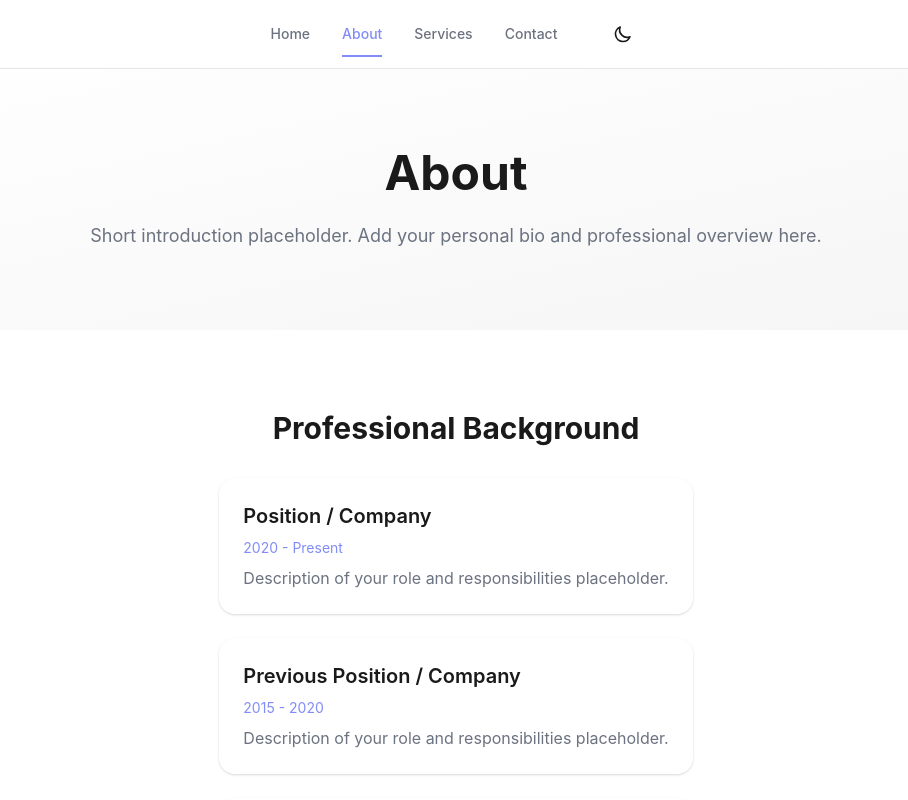
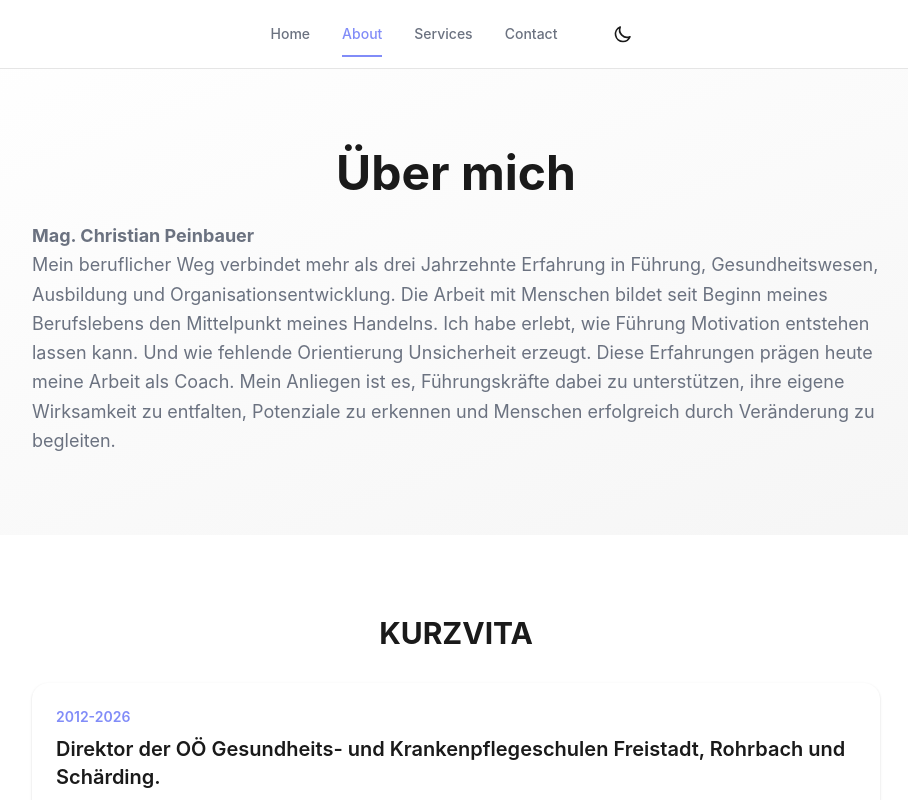
Before and after one commit to CoGomu/personalWebPage_CP, a Vue app: page /about in a window 1280 px wide. Shown: the whole page, without its empty margins (184-1092 px from the left). Built offline with nearby package versions, Linux system fonts and the light colour scheme.

Commit message:
added first content to AboutView

```diff
--- a/src/views/AboutView.vue
+++ b/src/views/AboutView.vue
@@ -3,9 +3,18 @@
     <!-- 1. Introduction Section -->
     <section class="flex items-center justify-center bg-gradient-light dark:bg-gradient-dark">
       <div class="max-w-4xl mx-auto px-6 py-20 text-center">
-        <h1 class="text-4xl md:text-5xl font-bold text-primary dark:text-primary-dark mb-6">About</h1>
-        <p class="text-lg text-secondary dark:text-secondary leading-relaxed">
-          Short introduction placeholder. Add your personal bio and professional overview here.
+        <h1 class="text-4xl md:text-5xl font-bold text-primary dark:text-primary-dark mb-6">Über mich</h1>
+        <p class=" text-left font-bold text-lg text-secondary dark:text-secondary leading-relaxed">Mag. Christian Peinbauer</p>
+        <p class=" text-left text-lg text-secondary dark:text-secondary leading-relaxed">
+          Mein beruflicher Weg verbindet mehr als drei Jahrzehnte Erfahrung in Führung,
+          Gesundheitswesen, Ausbildung und Organisationsentwicklung.
+          Die Arbeit mit Menschen bildet seit Beginn meines Berufslebens den Mittelpunkt meines
+          Handelns.
+          Ich habe erlebt, wie Führung Motivation entstehen lassen kann. Und wie fehlende Orientierung
+          Unsicherheit erzeugt.
+          Diese Erfahrungen prägen heute meine Arbeit als Coach.
+          Mein Anliegen ist es, Führungskräfte dabei zu unterstützen, ihre eigene Wirksamkeit zu entfalten,
+          Potenziale zu erkennen und Menschen erfolgreich durch Veränderung zu begleiten.
         </p>
       </div>
     </section>
@@ -13,21 +22,21 @@
     <!-- 2. Professional Background Section -->
     <section class="flex items-center justify-center bg-surface dark:bg-surface-dark">
       <div class="max-w-4xl mx-auto px-6 py-20">
-        <h2 class="text-3xl font-bold text-primary dark:text-primary-dark mb-8 text-center">Professional Background</h2>
+        <h2 class="text-3xl font-bold text-primary dark:text-primary-dark mb-8 text-center">KURZVITA</h2>
         <div class="space-y-6">
           <div class="bg-bg dark:bg-bg-dark p-6 rounded-xl shadow-card dark:shadow-card-dark">
-            <h3 class="text-xl font-semibold text-primary dark:text-primary-dark mb-2">Position / Company</h3>
-            <p class="text-accent text-sm mb-2">2020 - Present</p>
+            <p class="text-accent text-sm font-semibold mb-2">2012-2026</p>
+            <h3 class="text-xl font-semibold text-primary dark:text-primary-dark mb-2">Direktor der OÖ Gesundheits- und Krankenpflegeschulen Freistadt, Rohrbach und Schärding.</h3>
+            <p class="text-secondary dark:text-secondary">Gesamtverantwortung für Strategie, Personal, Organisation und Weiterentwicklung der Ausbildungsstandorte.</p>
+          </div>
+          <div class="bg-bg dark:bg-bg-dark p-6 rounded-xl shadow-card dark:shadow-card-dark">
+            <p class="text-accent text-sm font-semibold mb-2">2003 - 2012</p>
+            <h3 class="text-xl font-semibold text-primary dark:text-primary-dark mb-2">Ausbildungskoordinator der Akademie für Fach-, Weiter- und Sonderausbildungen am Krankenhaus der Barmherzigen Schwestern</h3>
             <p class="text-secondary dark:text-secondary">Description of your role and responsibilities placeholder.</p>
           </div>
           <div class="bg-bg dark:bg-bg-dark p-6 rounded-xl shadow-card dark:shadow-card-dark">
-            <h3 class="text-xl font-semibold text-primary dark:text-primary-dark mb-2">Previous Position / Company</h3>
-            <p class="text-accent text-sm mb-2">2015 - 2020</p>
-            <p class="text-secondary dark:text-secondary">Description of your role and responsibilities placeholder.</p>
-          </div>
-          <div class="bg-bg dark:bg-bg-dark p-6 rounded-xl shadow-card dark:shadow-card-dark">
-            <h3 class="text-xl font-semibold text-primary dark:text-primary-dark mb-2">Earlier Experience</h3>
-            <p class="text-accent text-sm mb-2">2010 - 2015</p>
+            <p class="text-accent text-sm font-semibold mb-2">1994 - 2002</p>
+            <h3 class="text-xl font-semibold text-primary dark:text-primary-dark mb-2">Stationsleitung und stellvertretende Stationsleitung einer operativen Intensivstation.</h3>
             <p class="text-secondary dark:text-secondary">Description of your role and responsibilities placeholder.</p>
           </div>
         </div>
@@ -37,27 +46,27 @@
     <!-- 3. Qualifications Section -->
     <section class="flex items-center justify-center bg-bg dark:bg-bg-dark">
       <div class="max-w-4xl mx-auto px-6 py-20">
-        <h2 class="text-3xl font-bold text-primary dark:text-primary-dark mb-8 text-center">Qualifications</h2>
+        <h2 class="text-3xl font-bold text-primary dark:text-primary-dark mb-8 text-center">Qualifikationen</h2>
         <div class="grid md:grid-cols-2 gap-6">
           <div class="bg-surface dark:bg-surface-dark p-6 rounded-xl shadow-card dark:shadow-card-dark hover:shadow-card-hover dark:hover:shadow-card-dark transition-shadow duration-200">
-            <h3 class="text-xl font-semibold text-primary dark:text-primary-dark mb-2">Degree / Certification 1</h3>
-            <p class="text-accent text-sm mb-2">Institution Name</p>
-            <p class="text-secondary dark:text-secondary">Details about your qualification placeholder.</p>
+            <h3 class="text-xl font-semibold text-primary dark:text-primary-dark mb-2">Magister Pflegewissenschaft</h3>
+            <p class="text-accent text-sm mb-2">UMIT</p>
+            <p class="text-secondary dark:text-secondary">Details</p>
           </div>
           <div class="bg-surface dark:bg-surface-dark p-6 rounded-xl shadow-card dark:shadow-card-dark hover:shadow-card-hover dark:hover:shadow-card-dark transition-shadow duration-200">
-            <h3 class="text-xl font-semibold text-primary dark:text-primary-dark mb-2">Degree / Certification 2</h3>
+            <h3 class="text-xl font-semibold text-primary dark:text-primary-dark mb-2">Universitätslehrgang für leitendes Pflegepersonal</h3>
             <p class="text-accent text-sm mb-2">Institution Name</p>
-            <p class="text-secondary dark:text-secondary">Details about your qualification placeholder.</p>
+            <p class="text-secondary dark:text-secondary">Details</p>
           </div>
           <div class="bg-surface dark:bg-surface-dark p-6 rounded-xl shadow-card dark:shadow-card-dark hover:shadow-card-hover dark:hover:shadow-card-dark transition-shadow duration-200">
-            <h3 class="text-xl font-semibold text-primary dark:text-primary-dark mb-2">Degree / Certification 3</h3>
+            <h3 class="text-xl font-semibold text-primary dark:text-primary-dark mb-2">Sonderausbildung Intensivpflege</h3>
             <p class="text-accent text-sm mb-2">Institution Name</p>
-            <p class="text-secondary dark:text-secondary">Details about your qualification placeholder.</p>
+            <p class="text-secondary dark:text-secondary">Details</p>
           </div>
           <div class="bg-surface dark:bg-surface-dark p-6 rounded-xl shadow-card dark:shadow-card-dark hover:shadow-card-hover dark:hover:shadow-card-dark transition-shadow duration-200">
-            <h3 class="text-xl font-semibold text-primary dark:text-primary-dark mb-2">Degree / Certification 4</h3>
+            <h3 class="text-xl font-semibold text-primary dark:text-primary-dark mb-2">Ausbildung Gewaltfreie Kommunikation</h3>
             <p class="text-accent text-sm mb-2">Institution Name</p>
-            <p class="text-secondary dark:text-secondary">Details about your qualification placeholder.</p>
+            <p class="text-secondary dark:text-secondary">Details</p>
           </div>
         </div>
       </div>
@@ -69,19 +78,14 @@
         <h2 class="text-3xl font-bold text-primary dark:text-primary-dark mb-8 text-center">Publications</h2>
         <div class="space-y-6">
           <div class="border-l-4 border-accent pl-6 py-2">
-            <h3 class="text-xl font-semibold text-primary dark:text-primary-dark mb-1">Publication Title 1</h3>
-            <p class="text-accent text-sm mb-2">Journal / Conference Name, 2024</p>
-            <p class="text-secondary dark:text-secondary">Brief description or abstract placeholder.</p>
+            <h3 class="text-xl font-semibold text-primary dark:text-primary-dark mb-1">Standards der Intensivpflege</h3>
+            <p class="text-accent text-sm mb-2">Springer Verlag,  !WANN?!</p>
+            <p class="text-secondary dark:text-secondary">Beschreibung oder Link</p>
           </div>
           <div class="border-l-4 border-accent pl-6 py-2">
-            <h3 class="text-xl font-semibold text-primary dark:text-primary-dark mb-1">Publication Title 2</h3>
-            <p class="text-accent text-sm mb-2">Journal / Conference Name, 2023</p>
-            <p class="text-secondary dark:text-secondary">Brief description or abstract placeholder.</p>
-          </div>
-          <div class="border-l-4 border-accent pl-6 py-2">
-            <h3 class="text-xl font-semibold text-primary dark:text-primary-dark mb-1">Publication Title 3</h3>
-            <p class="text-accent text-sm mb-2">Journal / Conference Name, 2022</p>
-            <p class="text-secondary dark:text-secondary">Brief description or abstract placeholder.</p>
+            <h3 class="text-xl font-semibold text-primary dark:text-primary-dark mb-1">Schulung und Coaching in der Gesundheits- und Krankenpflege</h3>
+            <p class="text-accent text-sm mb-2">Springer Verlag, !WANN?!</p>
+            <p class="text-secondary dark:text-secondary">Beschreibung oder Link</p>
           </div>
         </div>
       </div>
```
